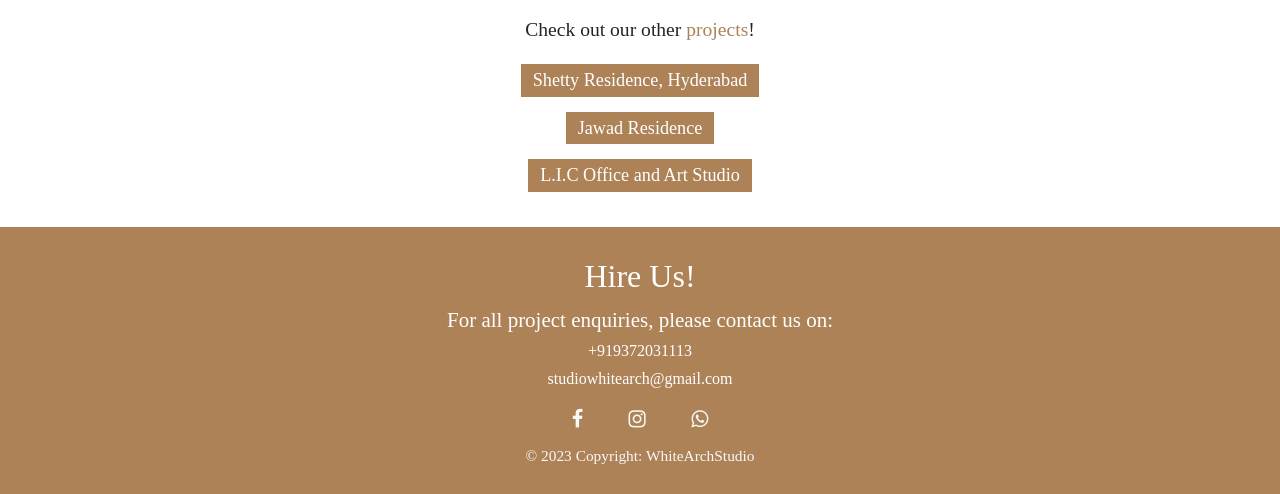
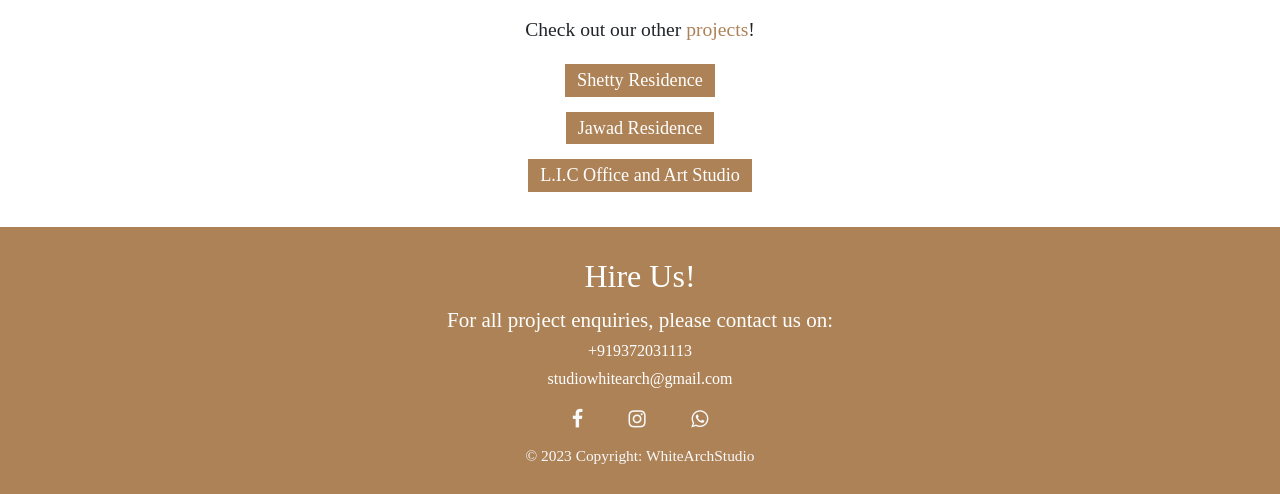
Before and after one commit to whitearchstudio/interior, a plain HTML site: page sonavane.html in a window 1280 px wide. Shown: the part 976-1470 px from the top of the page. Drawn offline with nearby package versions, Linux system fonts and the light colour scheme; files that its build step writes are made by us from their sources.

Commit message:
Update sonavane.html

```diff
--- a/sonavane.html
+++ b/sonavane.html
@@ -235,7 +235,7 @@
 
 	    <div class="button-class">
 	    <p style="font-family: Times New Roman; font-size: 140%">Check out our other<a href="index.html#projects" style="color: #ad8257"> projects</a>!</p>
-      <button class="button2"><a href="hyderabad.html" target="_blank" style="color: white; font-size: 130%; align-self: center">Shetty Residence, Hyderabad</a></button>
+      <button class="button2"><a href="hyderabad.html" target="_blank" style="color: white; font-size: 130%; align-self: center">Shetty Residence</a></button>
               </div>
 	    <div class="button-class">
      <button class="button2"><a href="jagityal.html" target="_blank" style="color: white; font-size: 130%; align-self: center">Jawad Residence</a></button>
```
